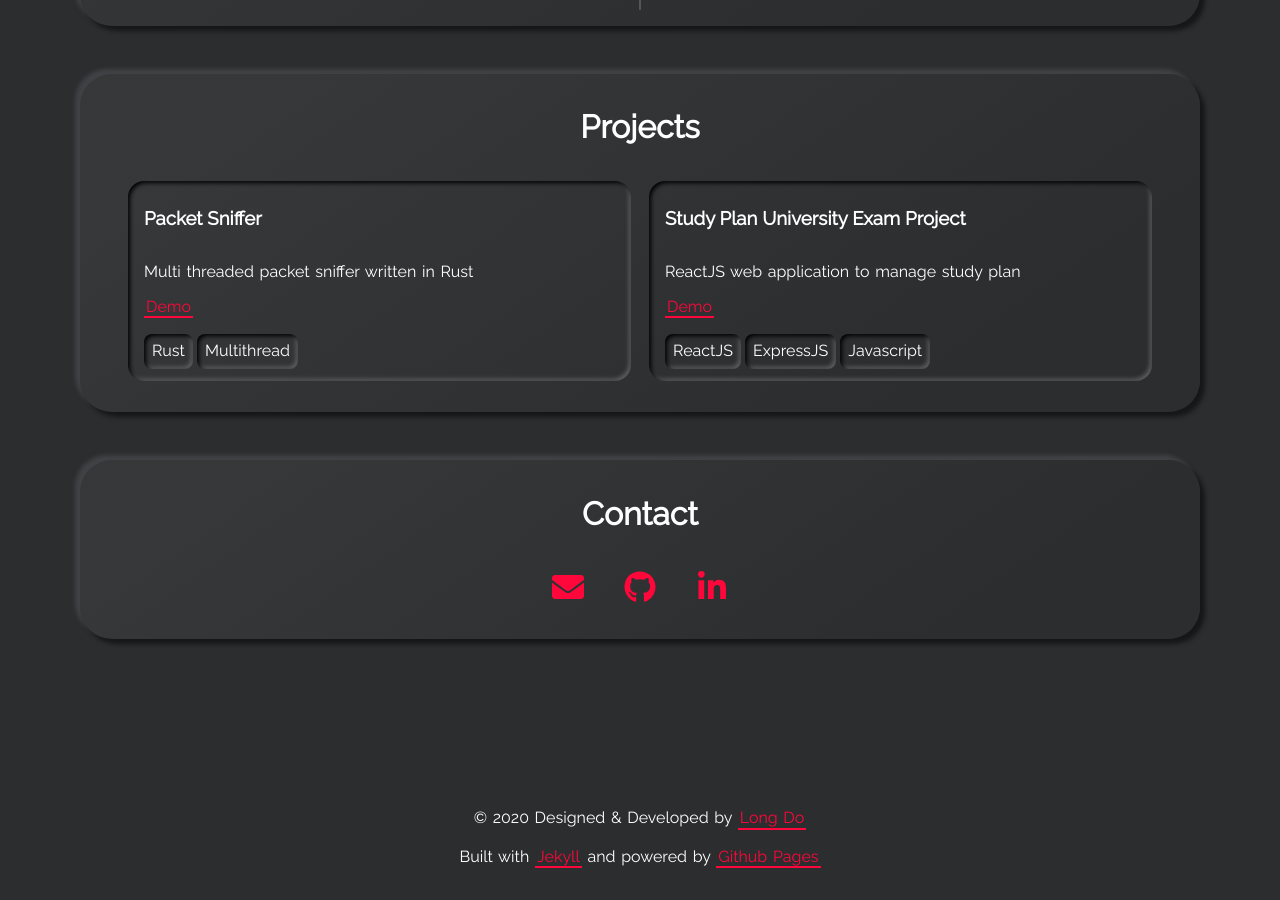
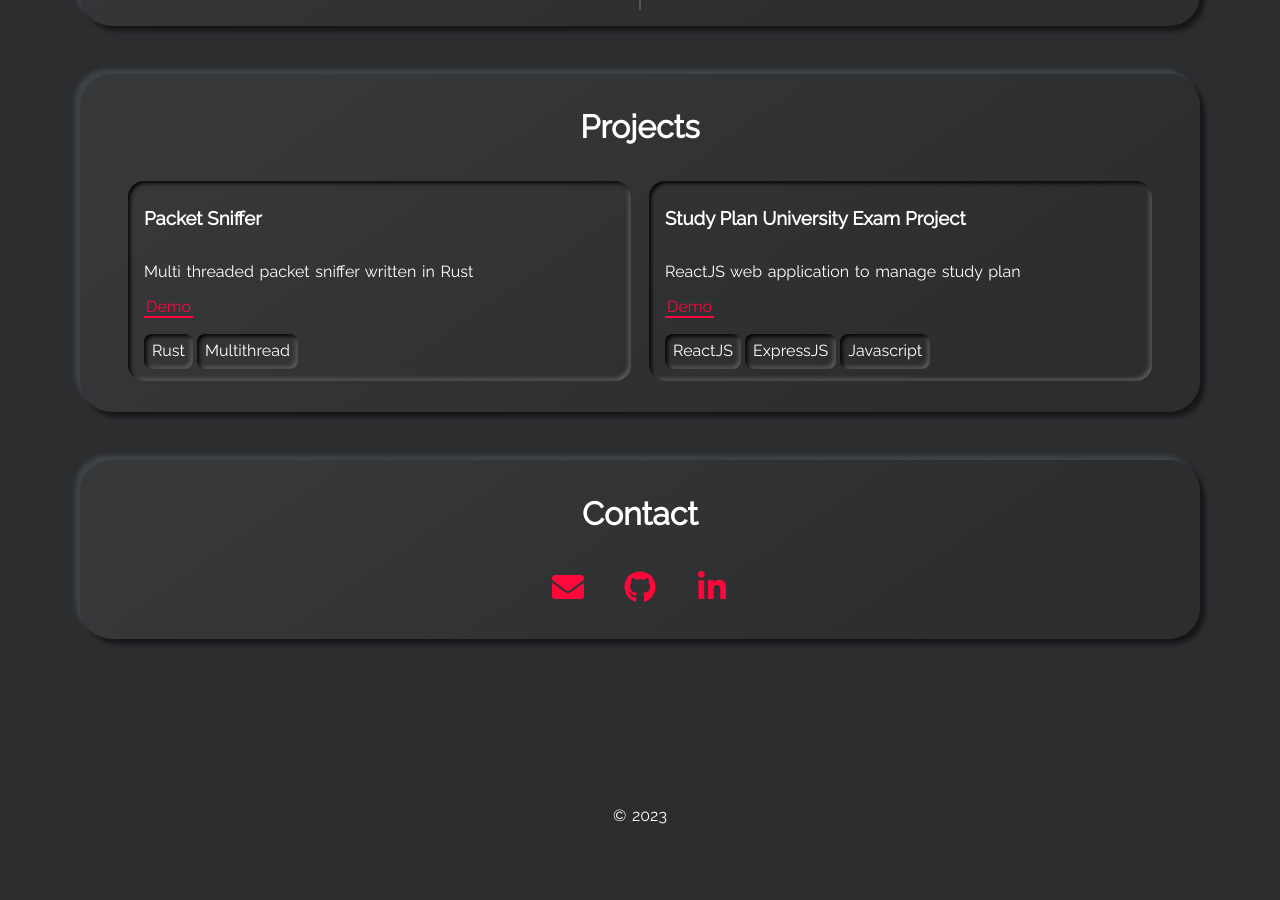
Before and after one commit to danieledibattista/danieledibattista, a Jekyll site: the page built from index.html, in a window 1280 px wide and 900 px high, scrolled down 2396 px. Built offline with Jekyll 4.4.1, drawn with Linux system fonts in a browser that asks for light colours; after the commit the page ends 3254 px from its top, so only the background shows below that.

Commit message:
Updated content

```diff
--- a/_config.yml
+++ b/_config.yml
@@ -22,6 +22,7 @@
 # > twitter_username:
 github_username: dibbadan
 linkedin_username: daniele-di-battista-883160266
+instagram_username: dibba_dan
 #twitter_username: exampleUser
 
 # ABOUT ME SECTION
--- a/_includes/footer.html
+++ b/_includes/footer.html
@@ -1,19 +1,6 @@
 <footer class="footer">
   <p>
-    &copy; 2020 Designed & Developed by
-    <a class="highlight-link" href="https://longpdo.github.io/" target="_blank" rel="noreferrer">
-      Long Do
-    </a>
-  </p>
-  <p>
-    Built with
-    <a class="highlight-link" href="https://jekyllrb.com/"target="_blank" rel="noreferrer">
-      Jekyll
-    </a>
-    and powered by
-    <a class="highlight-link" href="https://pages.github.com/" target="_blank" rel="noreferrer">
-      Github Pages
-    </a>
+    &copy; 2023
   </p>
 </footer>
 
--- a/_includes/landing-page.html
+++ b/_includes/landing-page.html
@@ -103,6 +103,23 @@
           <span class="label">Twitter</span>
         </a>
       {% endif %}
+
+      {% if site.instagram_username != null %}
+        <a class="social-link instagram" aria-label="My Instagram" target="_blank"
+           rel="noreferrer" href="https://www.instagram.com/{{site.instagram_username}}">
+           <svg viewBox="0 0 200 200" class="circle">
+              <circle cx="100" cy="100" r="80"/>
+           </svg>
+           <div class="social">
+              <svg class="social-svg" viewBox="0 0 48 48">
+                 <use x="12" y="12" width="24" height="24" viewBox="0 0 48 48"
+                      xlink:href="{{ "/assets/img/brands.svg#instagram" | prepend: site.baseurl }}"></use>
+              </svg>
+           </div>
+           <span class="label">Instagram</span>
+        </a>
+      {% endif %}
+
     </div>
   </div>
 </div>
```
